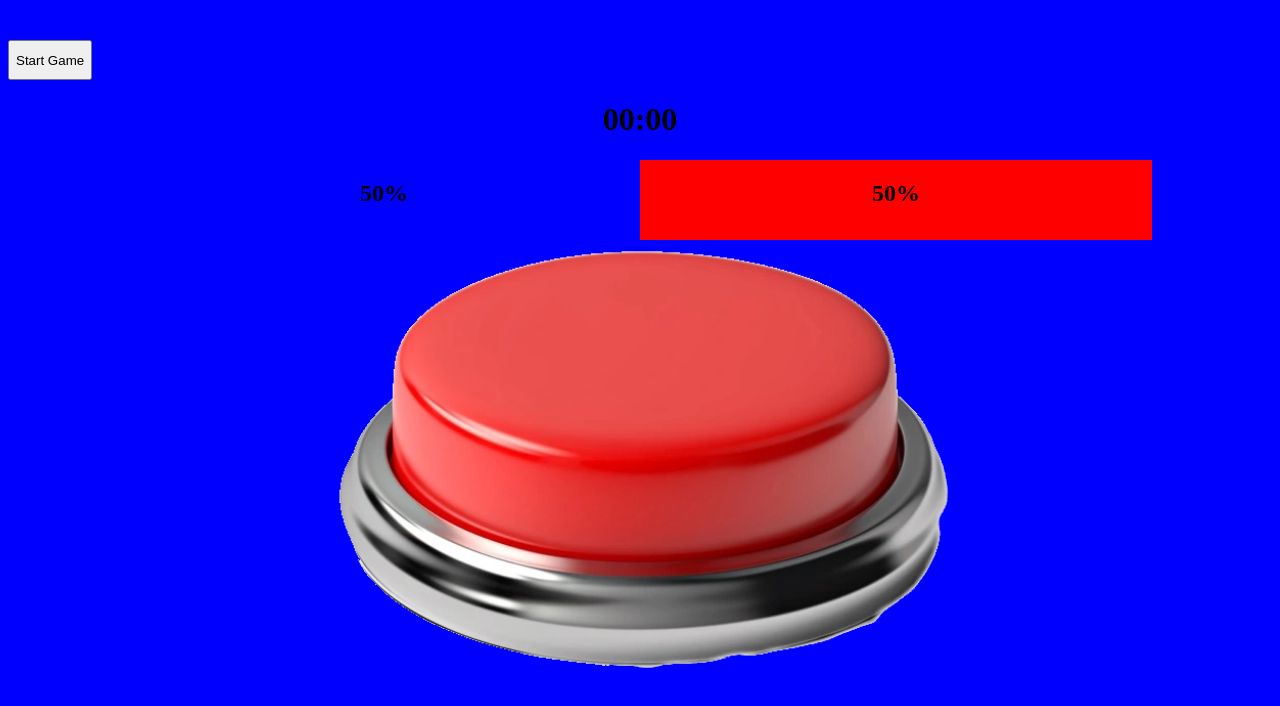
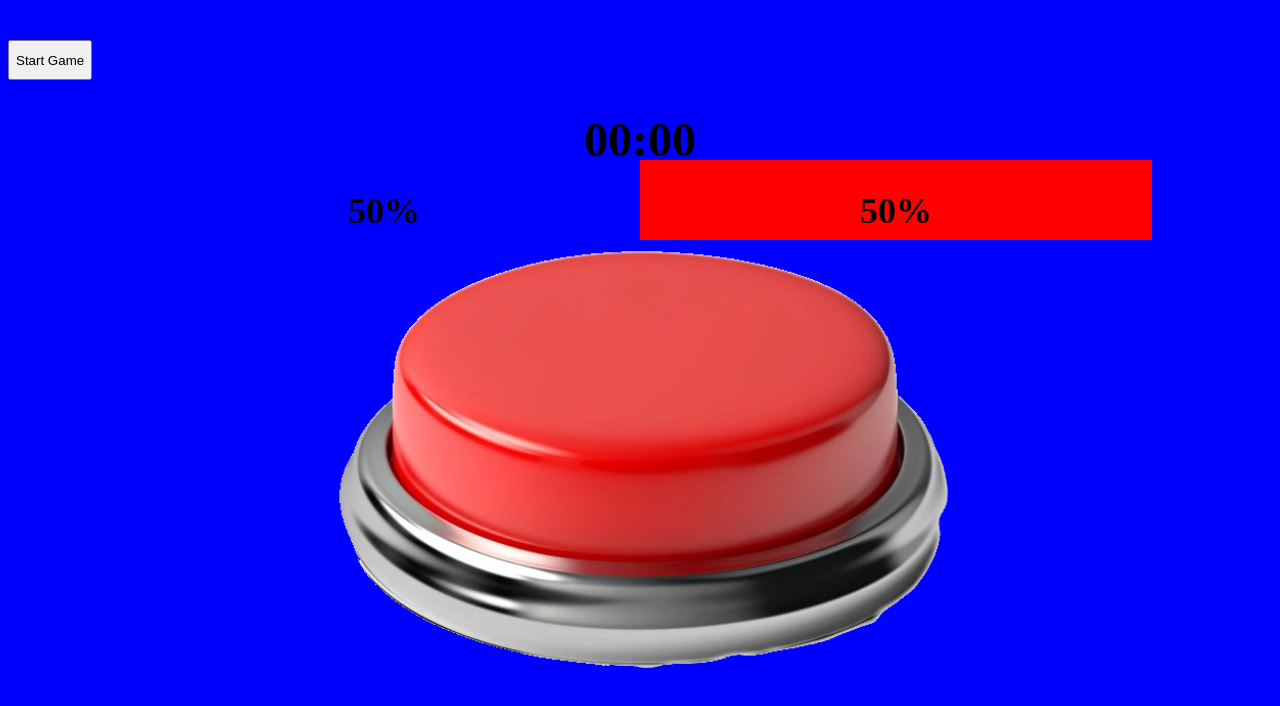
Before and after one commit to lewisZak/posstrack, a plain HTML site: page index.html in a window 1280 px wide. Drawn offline with Linux system fonts and the light colour scheme.

Commit message:
Update style.css

```diff
--- a/style.css
+++ b/style.css
@@ -1,3 +1,8 @@
+html
+{
+    font-size: x-large;
+}
+
 #body
 {
     background-color:blue;
```
